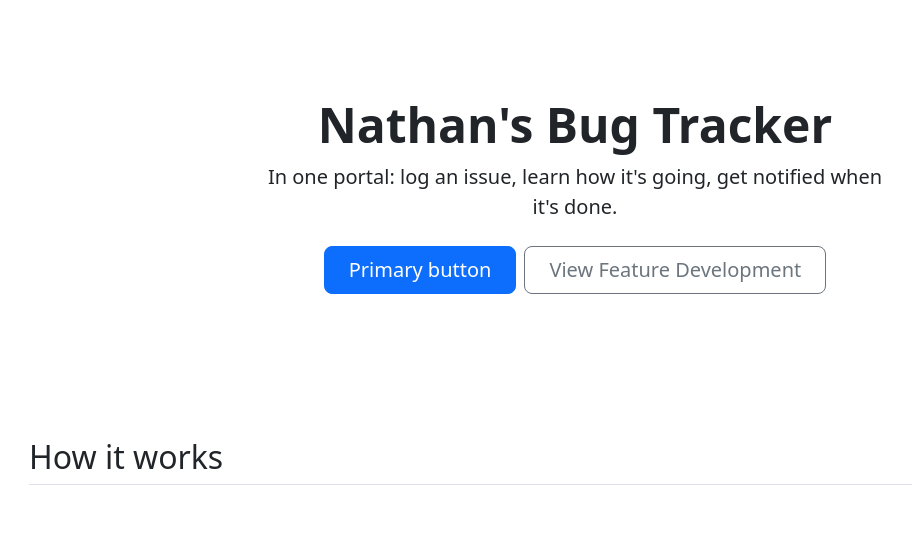
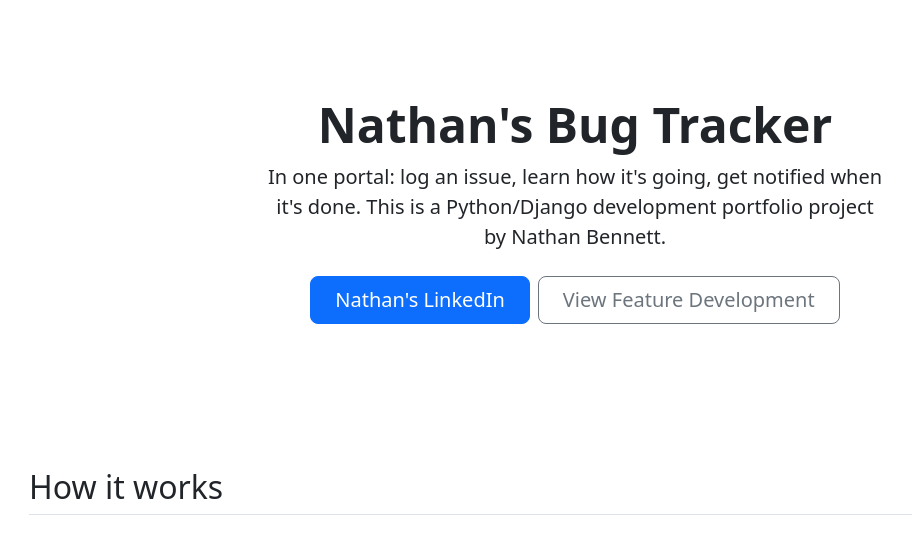
Before and after one commit to nsbennett/bug_tracker, a Django app: page / in a window 1280 px wide. Shown: the part 58-597 px from the top of the page, without its empty margins (65-977 px from the left). Run offline with Django 4.2, Linux system fonts and the light colour scheme; some libraries are stand-ins or nearby versions.

Commit message:
Added link to developer LinkedIn

```diff
--- a/templates/home.html
+++ b/templates/home.html
@@ -4,9 +4,9 @@
 <div class="px-4 py-5 my-5 text-center">
     <h1 class="display-5 fw-bold">Nathan's Bug Tracker</h1>
     <div class="col-lg-6 mx-auto">
-      <p class="lead mb-4">In one portal: log an issue, learn how it's going, get notified when it's done.</p>
+      <p class="lead mb-4">In one portal: log an issue, learn how it's going, get notified when it's done. This is a Python/Django development portfolio project by Nathan Bennett.</p>
       <div class="d-grid gap-2 d-sm-flex justify-content-sm-center">
-        <button type="button" class="btn btn-primary btn-lg px-4 gap-3">Primary button</button>
+        <a href="https://www.linkedin.com/in/nathansbennett/" class="btn btn-primary btn-lg px-4 gap-3">Nathan's LinkedIn</a>
         <a class="btn btn-outline-secondary btn-lg px-4" href="{% url 'view_development' %}">View Feature Development</a>
       </div>
     </div>
```
